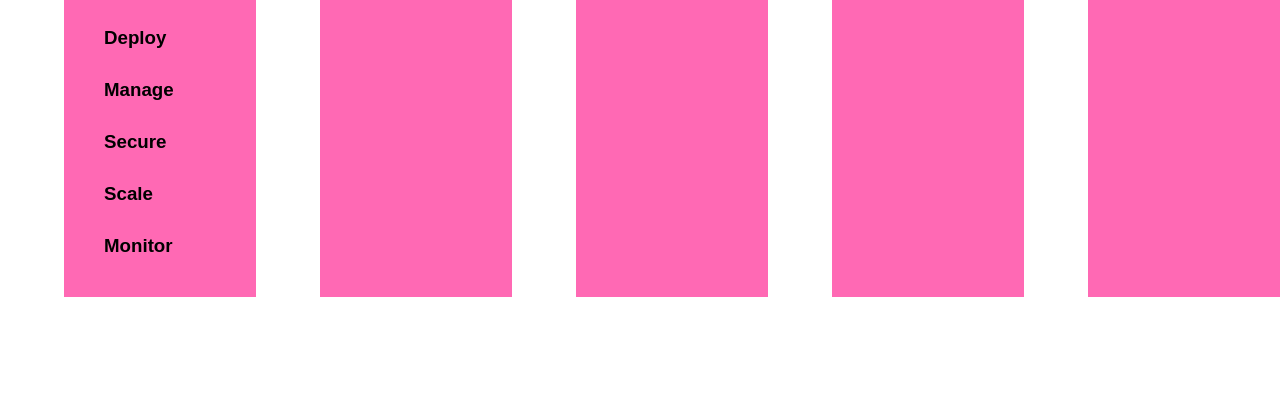
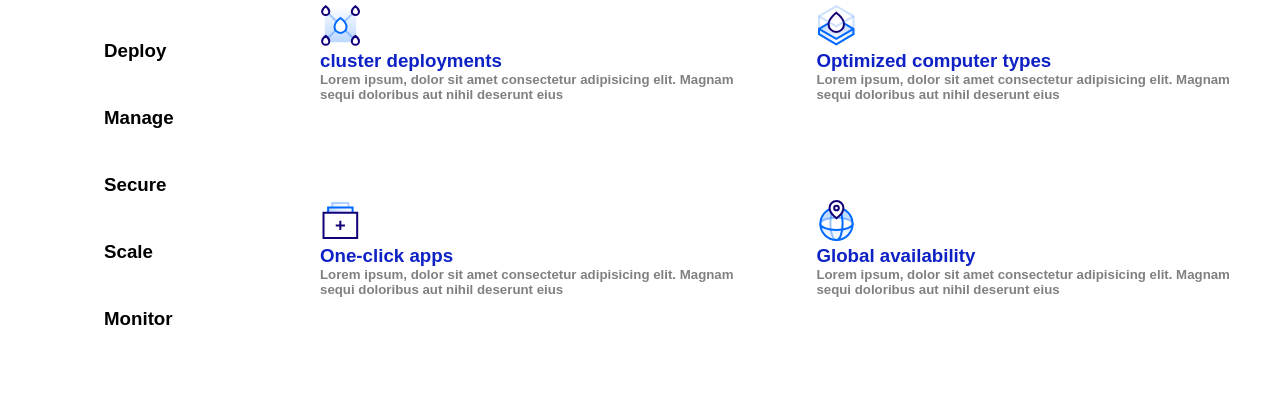
Before and after one commit to FrancoCaneti/html-css-digitalocean, a plain HTML site: page index.html in a window 1280 px wide. Shown: the part 1055-1450 px from the top of the page. Before the commit the page ends 1380 px from the top, so only its background shows below. Drawn offline with Linux system fonts and the light colour scheme.

Commit message:
section3

```diff
--- a/css/main.css
+++ b/css/main.css
@@ -198,27 +198,38 @@ span{
 }
 
 .special{
-    color:blue
+    color:blue;
+    margin-bottom:10px;
+    margin-top:10px
 }
 .box-c {
     float: left;
-    height: 60%;
+    height: 80%;
     width: 15%;
-    background-color: hotpink;
     margin-left: 5%;
+
 }
 
 
 .box-b{
     float: left;
-    height: 60%;
-    width: 15%;
-    background-color: hotpink;
+    margin: 10px;
+    height: 35%;
+    width: 33%;
     margin-left: 5%;
+    text-align: left;
 }
+
 
 .list-s{
     text-align: left;
-    margin: 30px 20px;
+    margin: 45px 20px;
     list-style: none;
 }
+.color-b{
+    color:rgb(14, 33, 197);
+}
+
+.color-g{
+    color:grey;
+}
--- a/index.html
+++ b/index.html
@@ -132,10 +132,26 @@
             </li>
             </ul>
         </div>
-            <div class="box-b" ></div>
-            <div class="box-b" ></div>
-            <div class="box-b" ></div>
-            <div class="box-b" ></div>
+            <div class="box-b" >
+                <img src="./img/cluster-deploy.svg">
+                  <h3 class="color-b" >cluster deployments</h3>
+                     <h5 class="color-g">Lorem ipsum, dolor sit amet consectetur adipisicing elit. Magnam sequi doloribus aut nihil deserunt eius</h5>
+            </div>
+            <div class="box-b" >
+                <img src="./img/optimized-compute.svg">
+                  <h3 class="color-b">Optimized computer types</h3>
+                     <h5 class="color-g">Lorem ipsum, dolor sit amet consectetur adipisicing elit. Magnam sequi doloribus aut nihil deserunt eius</h5>
+            </div>
+            <div class="box-b" >
+                <img src="./img/one-click.svg">
+                  <h3 class="color-b">One-click apps</h3>
+                      <h5 class="color-g">Lorem ipsum, dolor sit amet consectetur adipisicing elit. Magnam sequi doloribus aut nihil deserunt eius</h5>
+            </div>
+            <div class="box-b" >
+                <img src="./img/global.svg">
+                  <h3 class="color-b" >Global availability</h3>
+                       <h5 class="color-g" >Lorem ipsum, dolor sit amet consectetur adipisicing elit. Magnam sequi doloribus aut nihil deserunt eius</h5>
+            </div>
     </section>
  </main>
  <footer>
```
